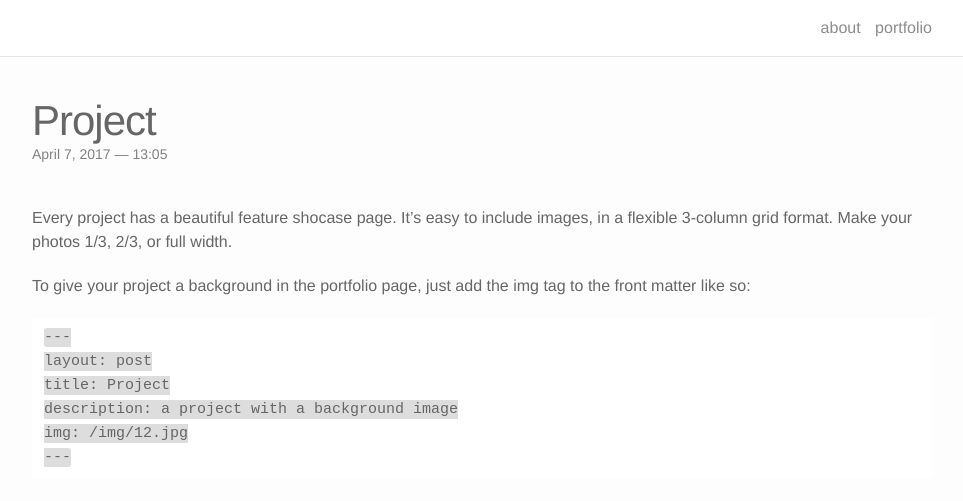
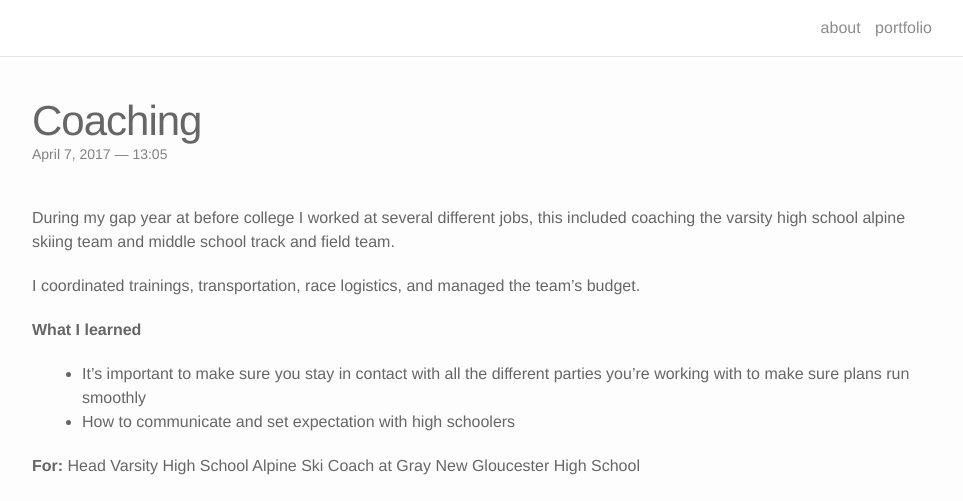
Before and after one commit to LucyWilcox/LucyWilcox.github.io, a Jekyll site: the page built from _portfolio/93_project.markdown, in a window 1280 px wide and 1400 px high. Shown: the top 501 px of the window, without its empty margins (158-1121 px from the left). Built offline with Jekyll 4.4.1, drawn with Linux system fonts in a browser that asks for light colours; nearby versions of some CDN libraries; some of the changed text lies outside the part shown; grey boxes are pictures that could not be loaded.

Commit message:
add coaching

```diff
--- a/_portfolio/93_project.markdown
+++ b/_portfolio/93_project.markdown
@@ -1,55 +1,22 @@
 ---
 layout: post
-title: Project
-description: a project with a background image
+title: Coaching
+description: Head Varsity High School Alpine Ski Coach
 img: /img/1.jpg
 ---
 
-Every project has a beautiful feature shocase page. It's easy to include images, in a flexible 3-column grid format. Make your photos 1/3, 2/3, or full width.
+During my gap year at before college I worked at several different jobs, this included coaching the varsity high school alpine skiing team and middle school track and field team.
 
-To give your project a background in the portfolio page, just add the img tag to the front matter like so:
+I coordinated trainings, transportation, race logistics, and managed the team's budget.
 
-	---
-	layout: post
-	title: Project
-	description: a project with a background image
-	img: /img/12.jpg
-	---
+<b>What I learned </b>
+- It's important to make sure you stay in contact with all the different parties you're working with to make sure plans run smoothly
+- How to communicate and set expectation with high schoolers
 
+<b>For: </b>Head Varsity High School Alpine Ski Coach at Gray New Gloucester High School
 
-<div class="img_row">
-	<img class="col one" src="{{ site.baseurl }}/img/1.jpg" alt="" title="example image"/>
-	<img class="col one" src="{{ site.baseurl }}/img/2.jpg" alt="" title="example image"/>
-	<img class="col one" src="{{ site.baseurl }}/img/3.jpg" alt="" title="example image"/>
-</div>
-<div class="col three caption">
-	Caption photos easily. On the left, a road goes through a tunnel. Middle, leaves artistically fall in a hipster photoshoot. Right, in another hipster photoshoot, a lumberjack grasps a handful of pine needles.
-</div>
-<div class="img_row">
-	<img class="col three" src="{{ site.baseurl }}/img/5.jpg" alt="" title="example image"/>
-</div>
-<div class="col three caption">
-	This image can also have a caption. It's like magic.
-</div>
+<b>During: </b>Winter 2013/2014
 
-You can also put regular text between your rows of images. Say you wanted to write a little bit about your project before you posted the rest of the images. You describe how you toiled, sweated, *bled* for your project, and then.... you reveal it's glory in the next row of images.
+<b>Collaborators: </b>GNG School District
 
-
-<div class="img_row">
-	<img class="col two" src="{{ site.baseurl }}/img/6.jpg" alt="" title="example image"/>
-	<img class="col one" src="{{ site.baseurl }}/img/11.jpg" alt="" title="example image"/>
-</div>
-<div class="col three caption">
-	You can also have artistically styled 2/3 + 1/3 images, like these.
-</div>
-
-
-<br/><br/><br/>
-
-
-The code is simple. Just add a col class to your image, and another class specifying the width: one, two, or three columns wide. Here's the code for the last row of images above:
-
-	<div class="img_row">
-	  <img class="col two" src="/img/6.jpg"/>
-	  <img class="col one" src="/img/11.jpg"/>
-	</div>
+<b>Skills: </b>leadership, coaching, organization, alpine ski racing technique and training
```
